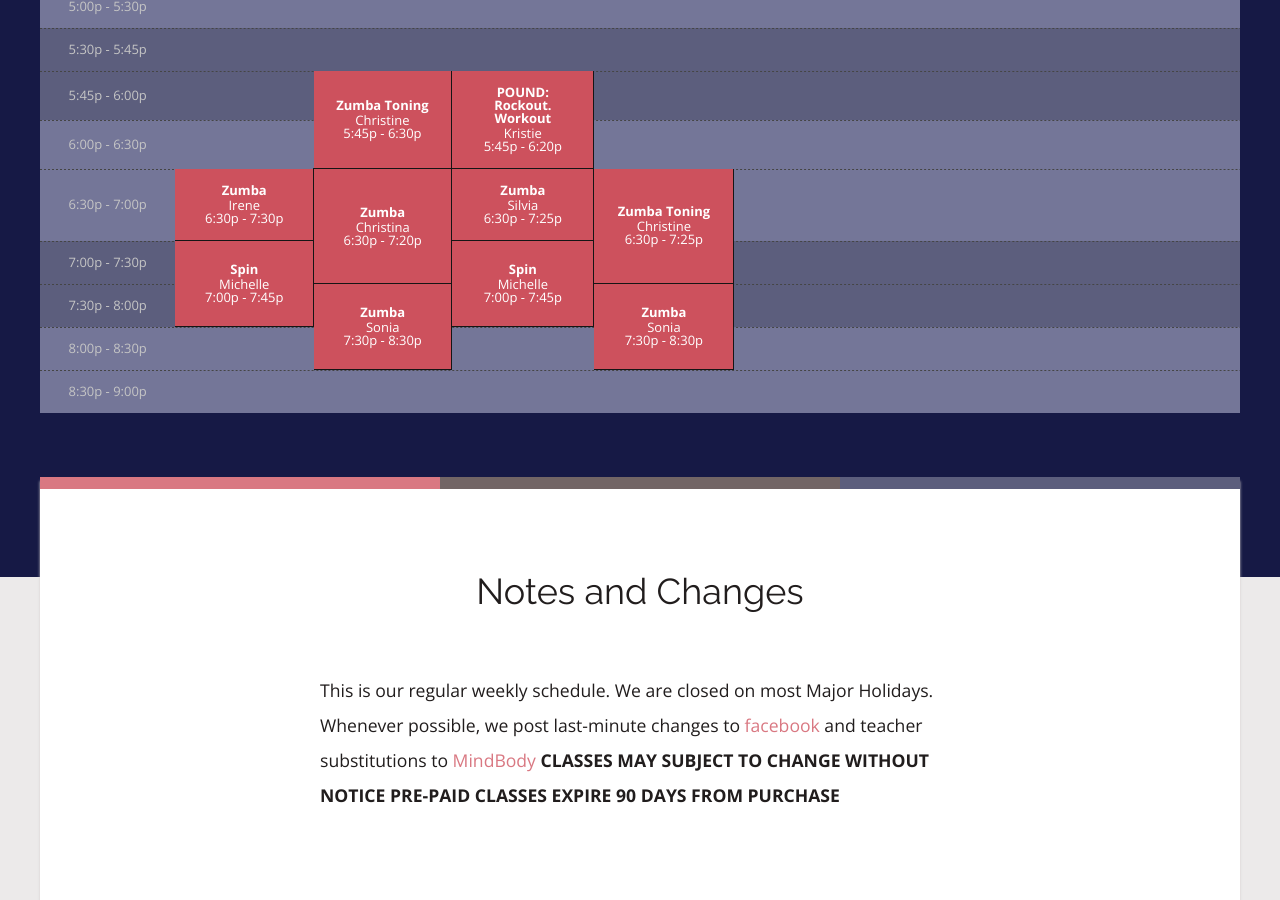
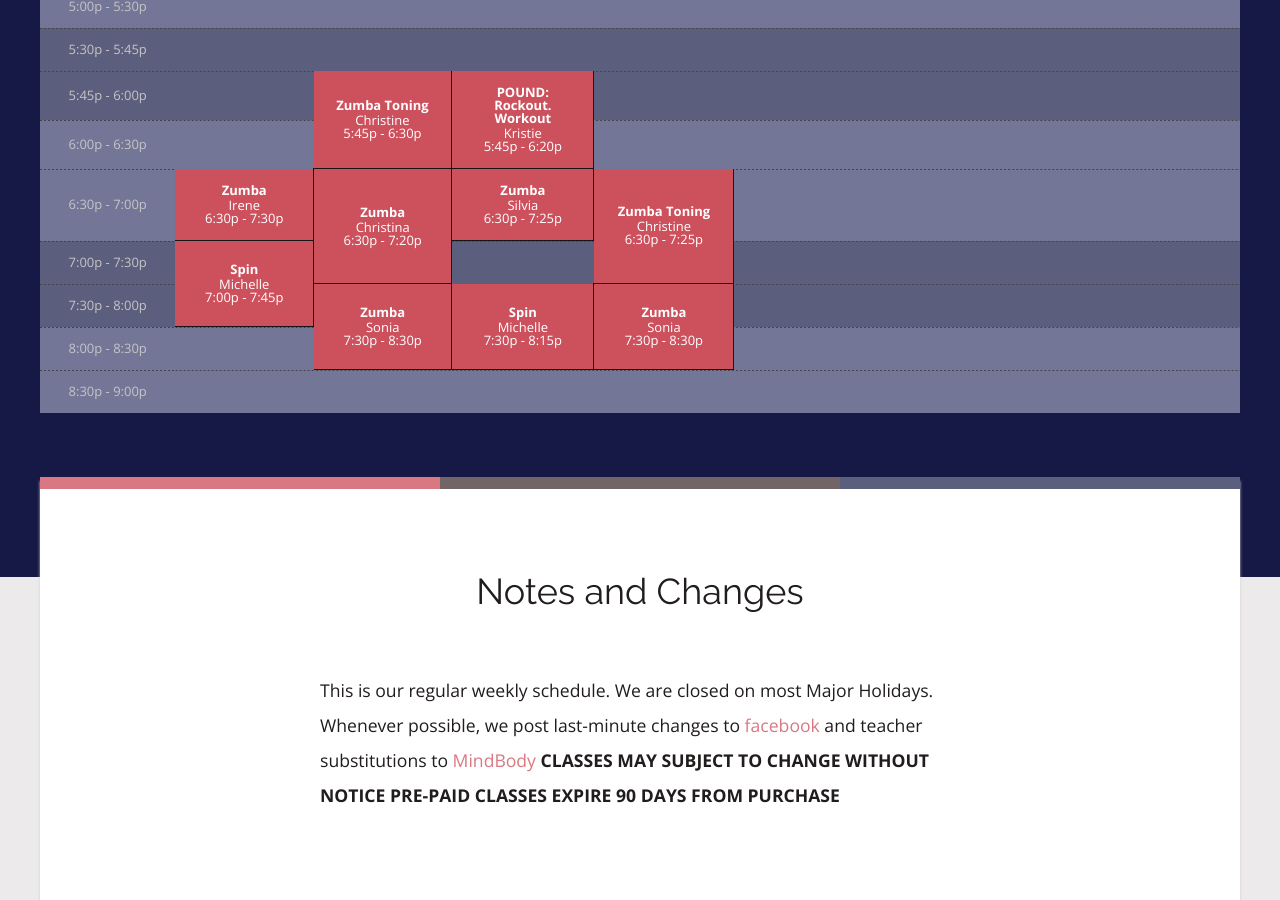
Before and after one commit to rwstone/shapeitup, a Jekyll site: the page built from schedule/index.md, in a window 1280 px wide and 900 px high, scrolled down 997 px. Built offline with Jekyll 4.4.1, drawn with Linux system fonts in a browser that asks for light colours; some web fonts are replaced.

Commit message:
Updated Index

```diff
--- a/schedule/index.md
+++ b/schedule/index.md
@@ -59,8 +59,8 @@ sessions:
 - class: Spin
   instructor: Michelle
   day: Wednesday
-  start_time: 7:00p
-  end_time: 7:45p
+  start_time: 7:30p
+  end_time: 8:15p
   length: 2
 - class: Barre Fusion
   instructor: Debbie
```
